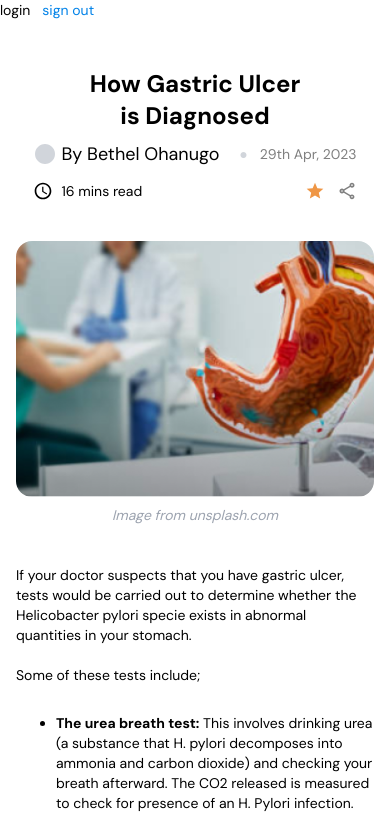
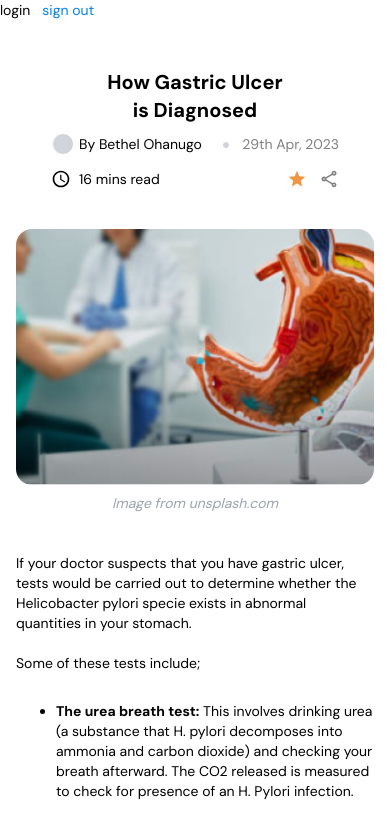
Before and after one commit to mikelisrael/ulcerave, a React (Vite) app: page /articles/how-gastric-ulcer-is-diagnosed in a window 390 px wide. Shown: the top 819 px of the page. Built offline with nearby package versions, Linux system fonts and the light colour scheme; no server answers; the database is empty.

Commit message:
typography: change font sizes on single articles

```diff
--- a/src/pages/articles/DiagnoseUlcer.jsx
+++ b/src/pages/articles/DiagnoseUlcer.jsx
@@ -16,14 +16,14 @@ const DiagnoseUlcer = () => {
       data-aos-duration="300"
     >
       <div className="mx-auto w-max max-w-md">
-        <h3 className="text-center text-2xl font-semibold">
+        <h3 className="text-center text-xl font-semibold md:text-2xl">
           How Gastric Ulcer <br className="block md:hidden" /> is Diagnosed
         </h3>
 
         <section className="mt-2 flex items-center gap-5">
           <div className="flex items-center gap-1">
             <CircleIcon className="text-gray-300" />
-            <h4 className="text-lg">By Bethel Ohanugo</h4>
+            <h4 className="md:text-lg">By Bethel Ohanugo</h4>
           </div>
 
           <div className="flex items-center gap-3">
--- a/src/pages/articles/GastricUlcer.jsx
+++ b/src/pages/articles/GastricUlcer.jsx
@@ -16,14 +16,14 @@ const GastricUlcer = () => {
       data-aos-duration="300"
     >
       <div className="mx-auto w-max max-w-md">
-        <h3 className="text-center text-2xl font-semibold">
+        <h3 className="text-center text-xl font-semibold md:text-2xl">
           Gastric Ulcer 101
         </h3>
 
         <section className="mt-2 flex items-center gap-5">
           <div className="flex items-center gap-1">
             <CircleIcon className="text-gray-300" />
-            <h4 className="text-lg">By Bethel Ohanugo</h4>
+            <h4 className="md:text-lg">By Bethel Ohanugo</h4>
           </div>
 
           <div className="flex items-center gap-3">
--- a/src/pages/articles/LifeModifications.jsx
+++ b/src/pages/articles/LifeModifications.jsx
@@ -16,14 +16,14 @@ const LifeModifications = () => {
       data-aos-duration="300"
     >
       <div className="mx-auto w-max max-w-md">
-        <h3 className="text-center text-2xl font-semibold">
+        <h3 className="text-center text-xl font-semibold md:text-2xl">
           Life Modifications
         </h3>
 
         <section className="mt-2 flex items-center gap-5">
           <div className="flex items-center gap-1">
             <CircleIcon className="text-gray-300" />
-            <h4 className="text-lg">By Bethel Ohanugo</h4>
+            <h4 className="md:text-lg">By Bethel Ohanugo</h4>
           </div>
 
           <div className="flex items-center gap-3">
```
